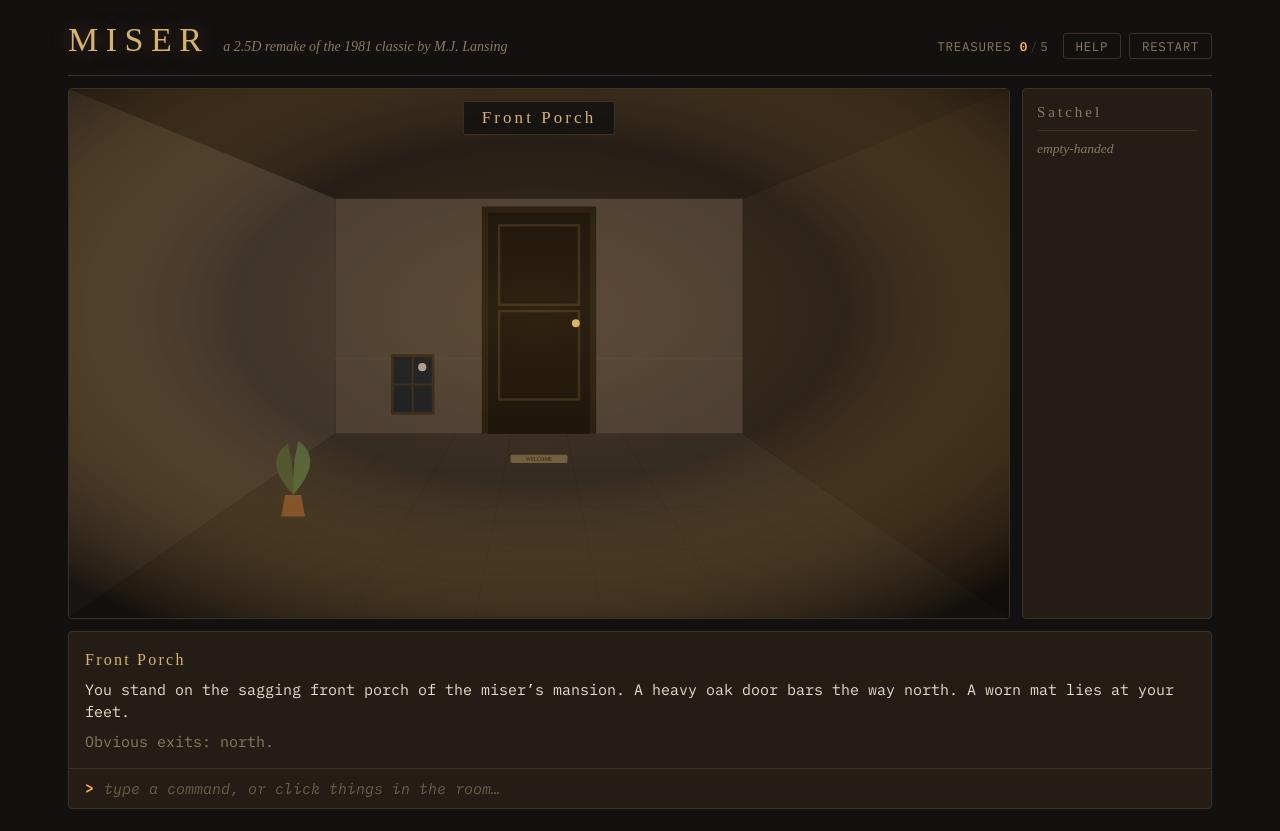
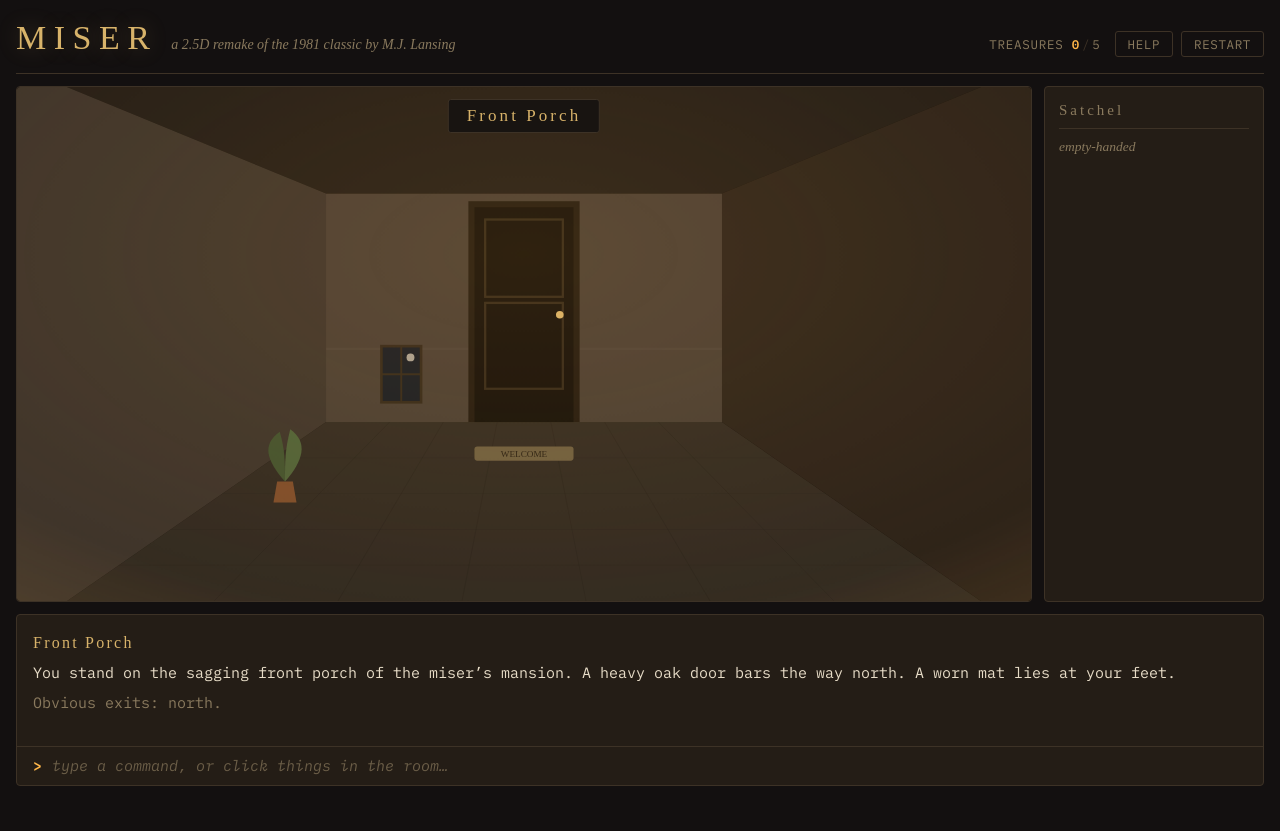
Before and after one commit to robertorenz/MiserRemake, a plain HTML site: page index.html in a window 1280 px wide. Both pictures are taken after a click on the button "STEP ONTO THE PORCH". After the commit the page ends 800 px from the top, so only its background shows below. Drawn offline with Linux system fonts and the light colour scheme; a web font is replaced by a local one.

Commit message:
Full-viewport layout, extended scene geometry, parser + modal fixes
- Layout now fills the browser window (grid rows, dvh, scene stretches)
- Room shells extend past the viewBox so wide screens show walls, not void
- Word-list matches take priority over name substrings (take ripcord bug)
- Modal hidden attribute now wins over display:flex
- Bigger porch mat; new README screenshot

Co-Authored-By: Claude Fable 5 <noreply@anthropic.com>

```diff
--- a/css/style.css
+++ b/css/style.css
@@ -33,12 +33,12 @@ body {
 }
 
 #app {
-  max-width: 1180px;
-  min-height: 100vh;
-  margin: 0 auto;
-  padding: 14px 18px 22px;
-  display: flex;
-  flex-direction: column;
+  width: 100%;
+  height: 100vh;
+  height: 100dvh;
+  padding: 12px 16px 14px;
+  display: grid;
+  grid-template-rows: auto minmax(0, 1fr) auto;
   gap: 12px;
 }
 
@@ -106,9 +106,10 @@ body {
 
 #stage {
   display: grid;
-  grid-template-columns: 1fr 190px;
+  grid-template-columns: minmax(0, 1fr) 220px;
   gap: 12px;
   align-items: stretch;
+  min-height: 0;
 }
 
 #scene-wrap {
@@ -118,9 +119,16 @@ body {
   border-radius: 4px;
   overflow: hidden;
   box-shadow: inset 0 0 80px rgba(0, 0, 0, 0.55);
+  min-height: 0;
 }
 
-#scene { display: block; width: 100%; height: auto; }
+#scene {
+  position: absolute;
+  inset: 0;
+  display: block;
+  width: 100%;
+  height: 100%;
+}
 
 #scene .hotspot { cursor: pointer; }
 #scene .hotspot:hover .hs-body,
@@ -380,7 +388,9 @@ body {
 /* ---------- responsive ---------- */
 
 @media (max-width: 860px) {
+  #app { height: auto; min-height: 100vh; }
   #stage { grid-template-columns: 1fr; }
+  #scene-wrap { min-height: 48vh; }
   #satchel { flex-direction: row; align-items: baseline; gap: 12px; }
   #satchel h2 { border-bottom: none; margin-bottom: 0; padding-bottom: 0; }
   #inventory { display: flex; flex-wrap: wrap; gap: 4px; }
--- a/js/data.js
+++ b/js/data.js
@@ -107,7 +107,7 @@ const GAME = {
         },
       },
       props: [
-        { type: 'mat', on: 'floor', u: 0, t: 0.85, id: 'mat', name: 'worn mat', words: ['mat', 'doormat'],
+        { type: 'mat', on: 'floor', u: 0, t: 0.8, scale: 1.7, id: 'mat', name: 'worn mat', words: ['mat', 'doormat'],
           desc: 'A worn welcome mat. Nobody has been welcome here for years.',
           onClick: a => { a.print('> move mat', 'echo'); GAME.rooms.front_porch.props[0].verbs.move(a); },
           verbs: {
--- a/js/scene.js
+++ b/js/scene.js
@@ -42,15 +42,21 @@ const Scene = (() => {
 
   /* ---------- shells ---------- */
 
+  // Perspective lines extended past the 1200x675 viewBox so wide screens
+  // (preserveAspectRatio "meet" letterboxing) still show room, not void.
+  // Extension factor s=3.353 puts the near plane at x = -800 / 2000.
+  const EXT = { xL: -800, xR: VW + 800, yTop: -329, yBot: 1228, yTopHedge: -299 };
+
   function shellRoom(p) {
     const wall = p.wall || '#4a3b2a', back = p.back || '#544433';
     const floor = p.floor || '#33261a', ceil = p.ceil || '#241c13';
     const dark = shade(wall, -18), light = shade(back, 10);
+    const E = EXT;
     return `
-      <polygon points="0,0 ${VW},0 ${BW.x2},${BW.y1} ${BW.x1},${BW.y1}" fill="${ceil}"/>
-      <polygon points="0,${VH} ${VW},${VH} ${BW.x2},${BW.y2} ${BW.x1},${BW.y2}" fill="${floor}"/>
-      <polygon points="0,0 ${BW.x1},${BW.y1} ${BW.x1},${BW.y2} 0,${VH}" fill="${wall}"/>
-      <polygon points="${VW},0 ${BW.x2},${BW.y1} ${BW.x2},${BW.y2} ${VW},${VH}" fill="${dark}"/>
+      <polygon points="${E.xL},${E.yTop} ${E.xR},${E.yTop} ${BW.x2},${BW.y1} ${BW.x1},${BW.y1}" fill="${ceil}"/>
+      <polygon points="${E.xL},${E.yBot} ${E.xR},${E.yBot} ${BW.x2},${BW.y2} ${BW.x1},${BW.y2}" fill="${floor}"/>
+      <polygon points="${E.xL},${E.yTop} ${BW.x1},${BW.y1} ${BW.x1},${BW.y2} ${E.xL},${E.yBot}" fill="${wall}"/>
+      <polygon points="${E.xR},${E.yTop} ${BW.x2},${BW.y1} ${BW.x2},${BW.y2} ${E.xR},${E.yBot}" fill="${dark}"/>
       <rect x="${BW.x1}" y="${BW.y1}" width="${BW.x2 - BW.x1}" height="${BW.y2 - BW.y1}" fill="${back}"/>
       ${floorLines(floor)}
       <line x1="${BW.x1}" y1="${lerp(BW.y1, BW.y2, 0.68)}" x2="${BW.x2}" y2="${lerp(BW.y1, BW.y2, 0.68)}" stroke="${light}" stroke-opacity="0.5" stroke-width="3"/>
@@ -60,27 +66,29 @@ const Scene = (() => {
   function shellOutdoor(p) {
     const ground = p.floor || '#232a1c';
     const horizon = BW.y2;
+    const E = EXT;
     return `
-      <rect x="0" y="0" width="${VW}" height="${horizon}" fill="url(#sky-grad)"/>
+      <rect x="${E.xL}" y="-400" width="${E.xR - E.xL}" height="${horizon + 400}" fill="url(#sky-grad)"/>
       <circle cx="960" cy="110" r="42" fill="#e8ddc8" opacity="0.8"/>
       <circle cx="944" cy="100" r="40" fill="#0f1520" opacity="0.92"/>
       ${stars()}
       ${p.silhouette ? mansionSilhouette() : ''}
-      <rect x="0" y="${horizon}" width="${VW}" height="${VH - horizon}" fill="${ground}"/>
-      <polygon points="0,${VH} ${VW},${VH} ${BW.x2},${BW.y2} ${BW.x1},${BW.y2}" fill="${shade(ground, 8)}"/>
+      <rect x="${E.xL}" y="${horizon}" width="${E.xR - E.xL}" height="${E.yBot - horizon}" fill="${ground}"/>
+      <polygon points="${E.xL},${E.yBot} ${E.xR},${E.yBot} ${BW.x2},${BW.y2} ${BW.x1},${BW.y2}" fill="${shade(ground, 8)}"/>
     `;
   }
 
   function shellHedge(p) {
     const hedge = p.wall || '#26331f', hedgeD = shade(hedge, -12);
     const ground = p.floor || '#2a2e1d';
+    const E = EXT;
     return `
-      <rect x="0" y="0" width="${VW}" height="${BW.y2}" fill="url(#sky-grad)"/>
+      <rect x="${E.xL}" y="-400" width="${E.xR - E.xL}" height="${BW.y2 + 400}" fill="url(#sky-grad)"/>
       ${stars()}
-      <polygon points="0,${VH} ${VW},${VH} ${BW.x2},${BW.y2} ${BW.x1},${BW.y2}" fill="${ground}"/>
-      <rect x="0" y="${VH - 60}" width="${VW}" height="60" fill="${shade(ground, -8)}"/>
-      <polygon points="0,30 ${BW.x1},${BW.y1 + 30} ${BW.x1},${BW.y2} 0,${VH}" fill="${hedge}"/>
-      <polygon points="${VW},30 ${BW.x2},${BW.y1 + 30} ${BW.x2},${BW.y2} ${VW},${VH}" fill="${hedgeD}"/>
+      <polygon points="${E.xL},${E.yBot} ${E.xR},${E.yBot} ${BW.x2},${BW.y2} ${BW.x1},${BW.y2}" fill="${ground}"/>
+      <rect x="${E.xL}" y="${VH - 60}" width="${E.xR - E.xL}" height="${E.yBot - VH + 60}" fill="${shade(ground, -8)}"/>
+      <polygon points="${E.xL},${E.yTopHedge} ${BW.x1},${BW.y1 + 30} ${BW.x1},${BW.y2} ${E.xL},${E.yBot}" fill="${hedge}"/>
+      <polygon points="${E.xR},${E.yTopHedge} ${BW.x2},${BW.y1 + 30} ${BW.x2},${BW.y2} ${E.xR},${E.yBot}" fill="${hedgeD}"/>
       <rect x="${BW.x1}" y="${BW.y1 + 30}" width="${BW.x2 - BW.x1}" height="${BW.y2 - BW.y1 - 30}" fill="${shade(hedge, -5)}"/>
       ${leafTexture(hedge)}
     `;
@@ -518,10 +526,11 @@ const Scene = (() => {
 
     svgEl.innerHTML = `
       ${defs()}
+      <rect x="-800" y="-400" width="${VW + 1600}" height="${VH + 800}" fill="#0e0b09"/>
       ${shell}
       ${doors}
       ${props}
-      <rect x="0" y="0" width="${VW}" height="${VH}" fill="url(#candle-light)" pointer-events="none" class="light-veil"/>
+      <rect x="-800" y="-400" width="${VW + 1600}" height="${VH + 800}" fill="url(#candle-light)" pointer-events="none" class="light-veil"/>
     `;
   }
 
```
Also changed, not shown: docs/screenshot.jpg.
